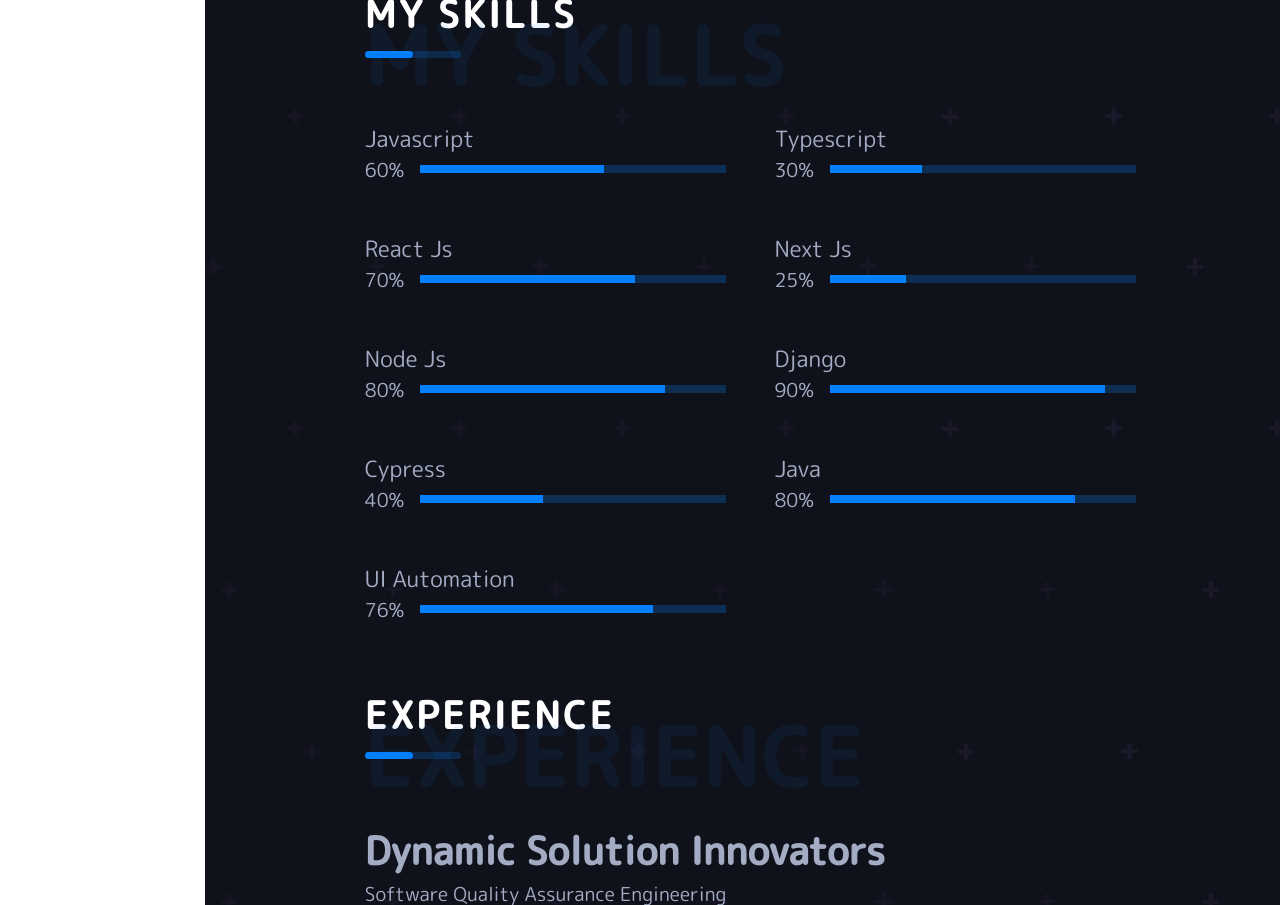
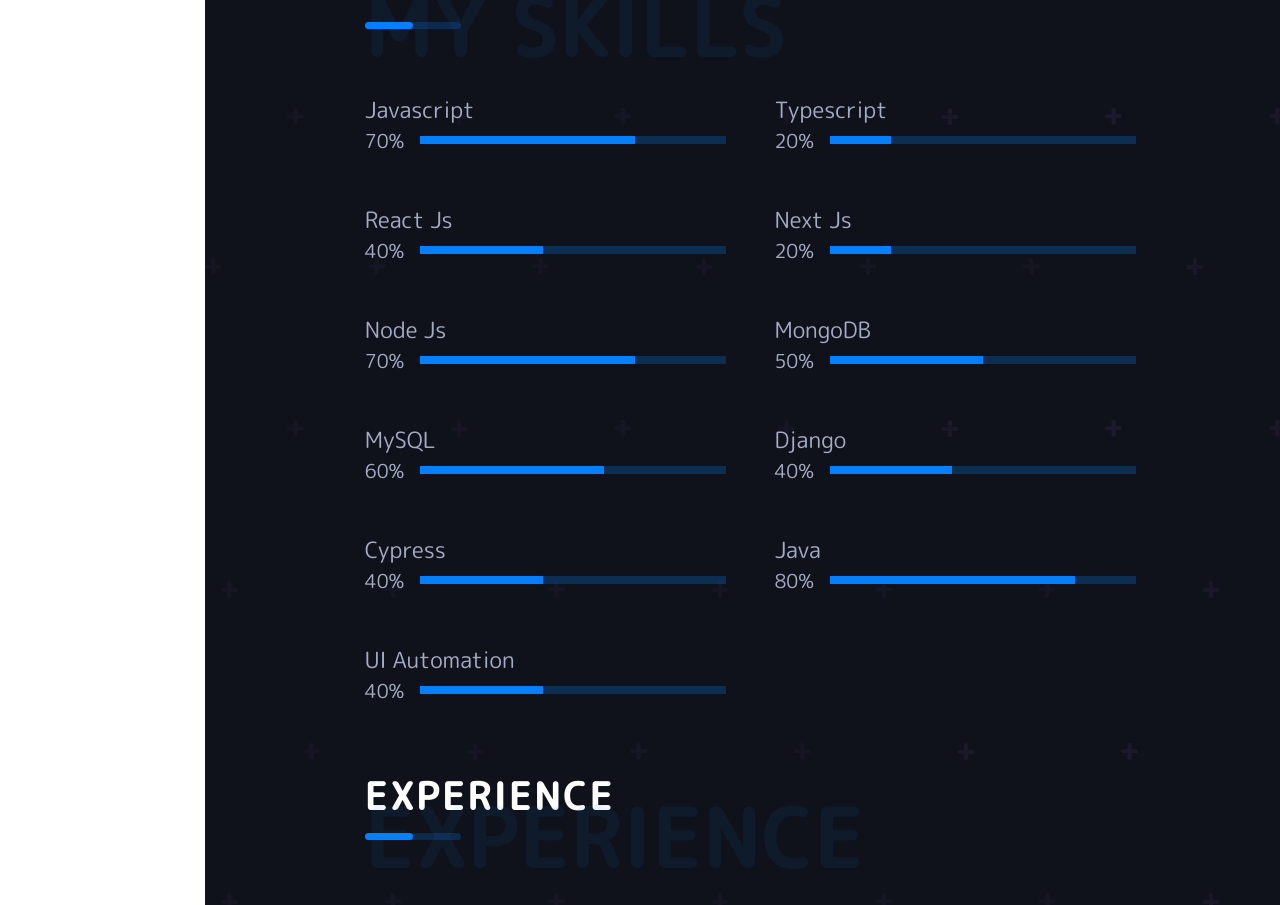
Before and after one commit to sultanparvez/sultan-parvez, a React (Create React App) app: page /about in a window 1280 px wide. Shown: the part 1180-2085 px from the top of the page. Built offline with nearby package versions, Linux system fonts and the light colour scheme.

Commit message:
fix link breaking in production after reload

```diff
--- a/src/Components/ImageSection.js
+++ b/src/Components/ImageSection.js
@@ -11,7 +11,7 @@
             <div className="about-info">
                 <h4>I am<span> Sultan Parvez</span></h4>
                 <p className="about-text">
-                    An enthusiastic software engineer love to take on challenges. Perhaps the best thing about me is being competitive. Love working with the team. Always open to new challenges. I believe communication is the best way to learn and understand things.
+                    A motivated software engineer, who enjoys taking on new challenges. I'm not afraid to venture down new paths. I like being a part of the team. Communication, in my opinion, is the most effective means of learning and comprehension.
                 </p>
                 <div className="about-details">
                     <div className="left-section">
--- a/src/Pages/AboutPage.js
+++ b/src/Pages/AboutPage.js
@@ -14,15 +14,17 @@
             <ImageSection />
             <Tittle title={'My Skills'} span={'My Skills'} />
             <div className="skillsContainer">
-                <SkillsSection skill={'Javascript'} progress={'60%'} width={'60%'} />
-                <SkillsSection skill={'Typescript'} progress={'30%'} width={'30%'} />
-                <SkillsSection skill={'React Js'} progress={'70%'} width={'70%'} />
-                <SkillsSection skill={'Next Js'} progress={'25%'} width={'25%'} />
-                <SkillsSection skill={'Node Js'} progress={'80%'} width={'80%'} />
-                <SkillsSection skill={'Django'} progress={'90%'} width={'90%'} />
+                <SkillsSection skill={'Javascript'} progress={'70%'} width={'70%'} />
+                <SkillsSection skill={'Typescript'} progress={'20%'} width={'20%'} />
+                <SkillsSection skill={'React Js'} progress={'40%'} width={'40%'} />
+                <SkillsSection skill={'Next Js'} progress={'20%'} width={'20%'} />
+                <SkillsSection skill={'Node Js'} progress={'70%'} width={'70%'} />
+                <SkillsSection skill={'MongoDB'} progress={'50%'} width={'50%'} />
+                <SkillsSection skill={'MySQL'} progress={'60%'} width={'60%'} />
+                <SkillsSection skill={'Django'} progress={'40%'} width={'40%'} />
                 <SkillsSection skill={'Cypress'} progress={'40%'} width={'40%'} />
                 <SkillsSection skill={'Java'} progress={'80%'} width={'80%'} />
-                <SkillsSection skill={'UI Automation'} progress={'76%'} width={'76%'} />
+                <SkillsSection skill={'UI Automation'} progress={'40%'} width={'40%'} />
             </div>
 
             <div >
--- a/src/Pages/HomePage.js
+++ b/src/Pages/HomePage.js
@@ -13,7 +13,7 @@
                     <span> Sultan Parvez</span>
                 </h1>
                 <p className="h-sub-text">
-                    A Software Engineer, Currently working as an Software Quality Assurance Engineer at DSi.
+                    A Software Engineer, Currently working as a Software Quality Assurance Engineer at DSi.
                     I love to learn and explore new things.
                 </p>
                 <div className="icons">
```
Also changed, not shown: 2 other files (tests, documents, lock files or other folders).
